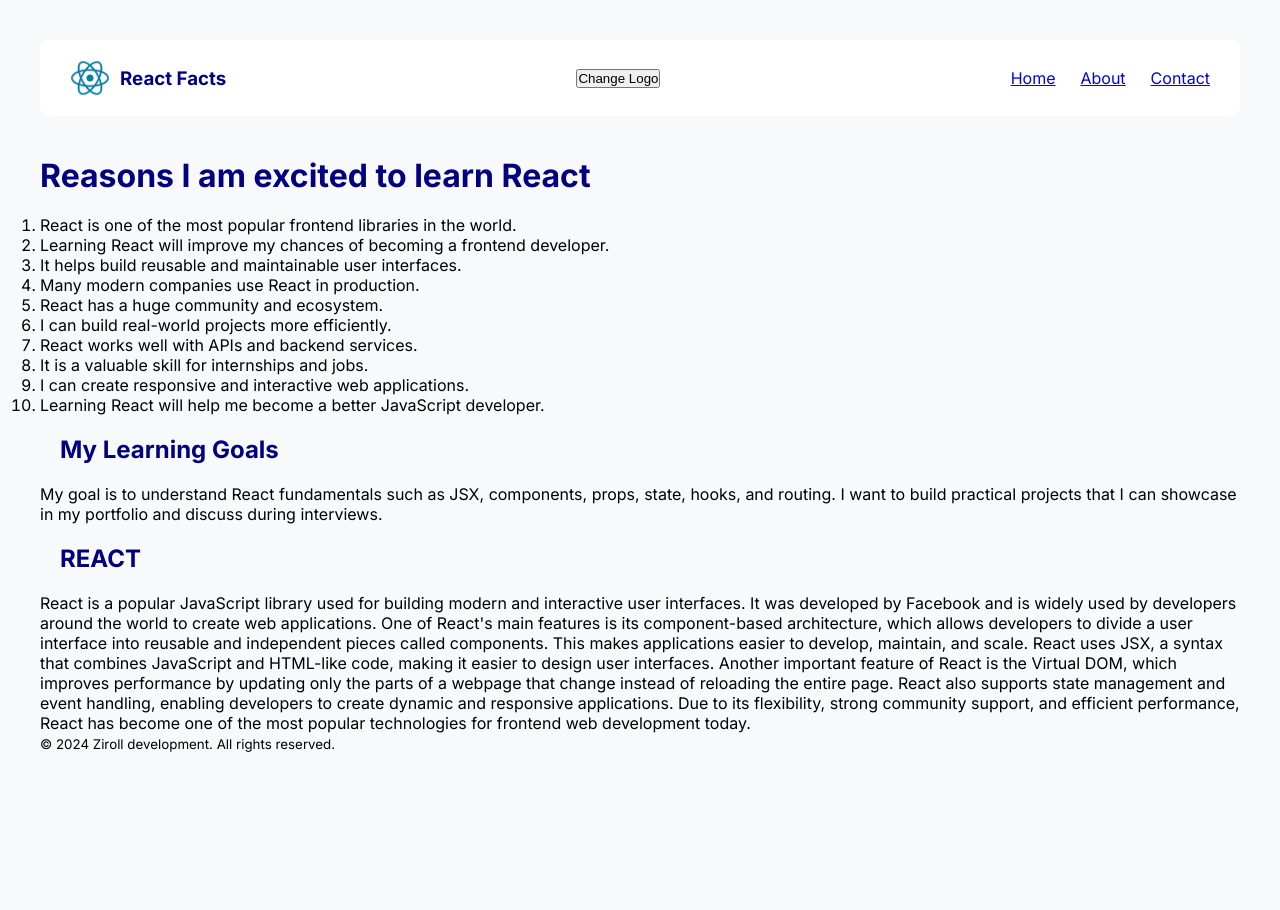
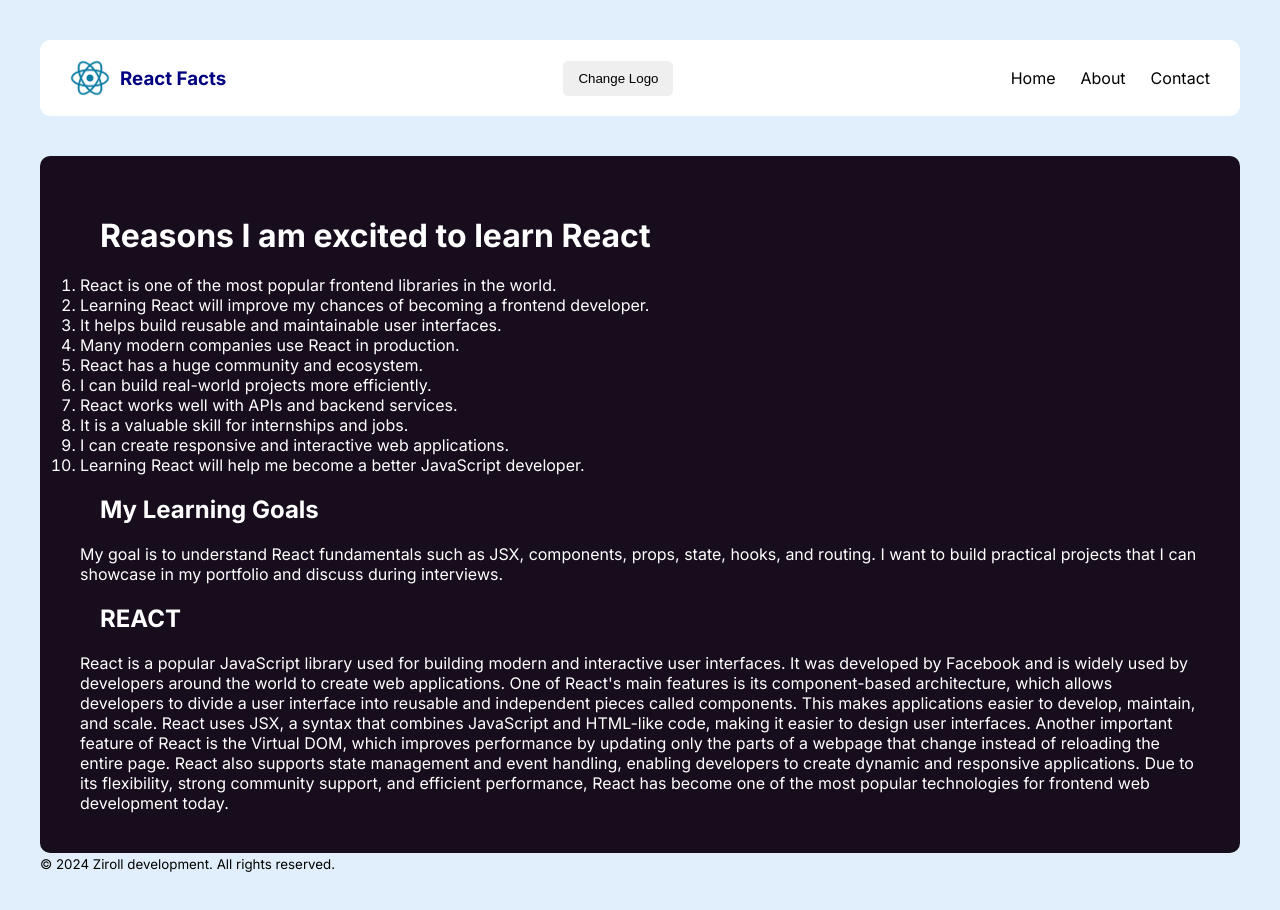
Before and after one commit to dikeshsapkota/REACT, a React (Vite) app: page / in a window 1280 px wide. Shown: the top 910 px of the page. Before the commit the page ends 800 px from the top, so only its background shows below. Built offline with nearby package versions, Linux system fonts and the light colour scheme.

Commit message:
final readme

```diff
--- a/src/index.css
+++ b/src/index.css
@@ -6,11 +6,15 @@
 
 body {
   font-family: 'Inter', sans-serif;
-  background-color: #f8f9fa;
+  background-color: #e0effb;
   padding: 40px;
   min-height: 100%;
+
 }
-html, body, #root {
+
+html,
+body,
+#root {
   min-height: 100%;
 }
 
@@ -20,18 +24,7 @@ html, body, #root {
   flex-direction: column;
 }
 
-main {
-  flex: 1;
-
-}
-.main-content{
-justify-content: center;
-  align-items: center;
-}
-footer {
-  margin-top: auto;
-}
-
+/* Header */
 .header {
   display: flex;
   align-items: center;
@@ -41,11 +34,17 @@ footer {
   margin-bottom: 40px;
   border-radius: 10px;
 }
+
 .brand {
   display: flex;
   align-items: center;
   gap: 10px;
 }
+
+header h3 {
+  color: navy;
+}
+
 .nav-logo {
   width: 40px;
 }
@@ -56,9 +55,6 @@ nav {
   gap: 30px;
 }
 
-nav h2 {
-  font-size: 24px;
-}
 
 .nav-links {
   list-style: none;
@@ -70,16 +66,40 @@ nav h2 {
   font-weight: 600;
 }
 
-h1 {
-  color: navy;
-  margin-bottom: 20px;
+main {
+  flex: 1;
+
 }
 
-h2 {
-  color: navy;
+button {
+  padding: 10px 15px;
+  border: none;
+  border-radius: 5px;
+  cursor: pointer;
+}
+
+button:hover {
+  opacity: 0.8;
+}
+header a{
+  text-decoration: none;
+  color: black;
+}
+/* Main Content */
+.main-content {
+  padding: 40px;
+  border-radius: 10px;
+  color: white;
+  background-color: #170d1d;
+}
+
+.main-content h1,
+.main-content h2 {
+  color: white;
   margin: 20px;
+}
 
+/* Footer */
+footer {
+  margin-top: auto;
 }
-h3 {
-  color: navy;
-}
```
Also changed, not shown: src/assets/react-logo2.jpeg (added), src/main.jsx (line endings or trailing spaces), 1 other file (tests, documents, lock files or other folders).
